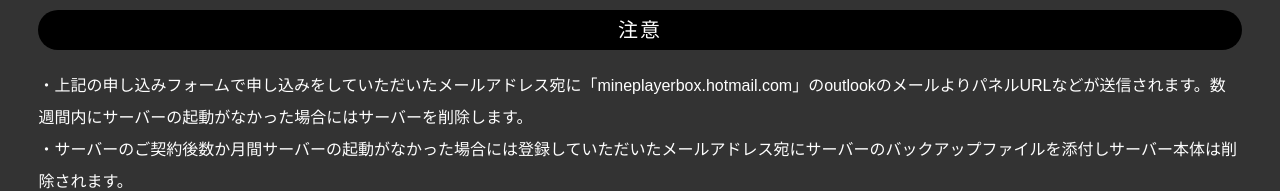
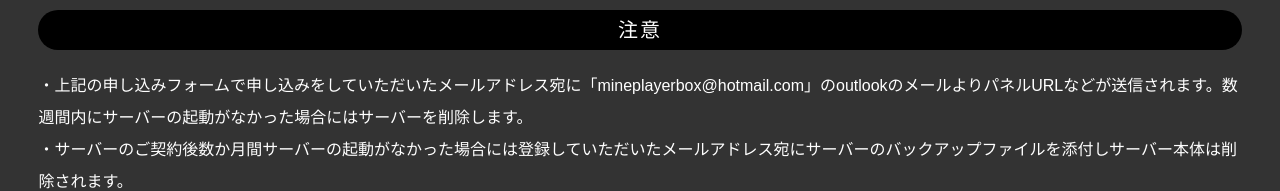
Before and after one commit to mineplayerbox-official/server-application, a plain HTML site: page index.html in a window 1280 px wide. Shown: the part 1016-1207 px from the top of the page. Drawn offline with nearby package versions, Linux system fonts and the light colour scheme.

Commit message:
mail add @

```diff
--- a/index.html
+++ b/index.html
@@ -32,7 +32,7 @@
 <h3><a href="https://form.run/@mineplayerbox-contact">申し込みはこちら</a></h3>
 <h3></h3>
 <h2>注意</h2>
-<h4>・上記の申し込みフォームで申し込みをしていただいたメールアドレス宛に「mineplayerbox.hotmail.com」のoutlookのメールよりパネルURLなどが送信されます。数週間内にサーバーの起動がなかった場合にはサーバーを削除します。</h4>
+<h4>・上記の申し込みフォームで申し込みをしていただいたメールアドレス宛に「mineplayerbox@hotmail.com」のoutlookのメールよりパネルURLなどが送信されます。数週間内にサーバーの起動がなかった場合にはサーバーを削除します。</h4>
 <h4>・サーバーのご契約後数か月間サーバーの起動がなかった場合には登録していただいたメールアドレス宛にサーバーのバックアップファイルを添付しサーバー本体は削除されます。</h4>
 <h4>※削除された場合にはこちらのフォームから再度申し込みしていただきバックアップファイルと置き換えてください。</h4>
 <h4>詳しくはYouTubeで解説しておりますのでご確認ください。</h4>
```
